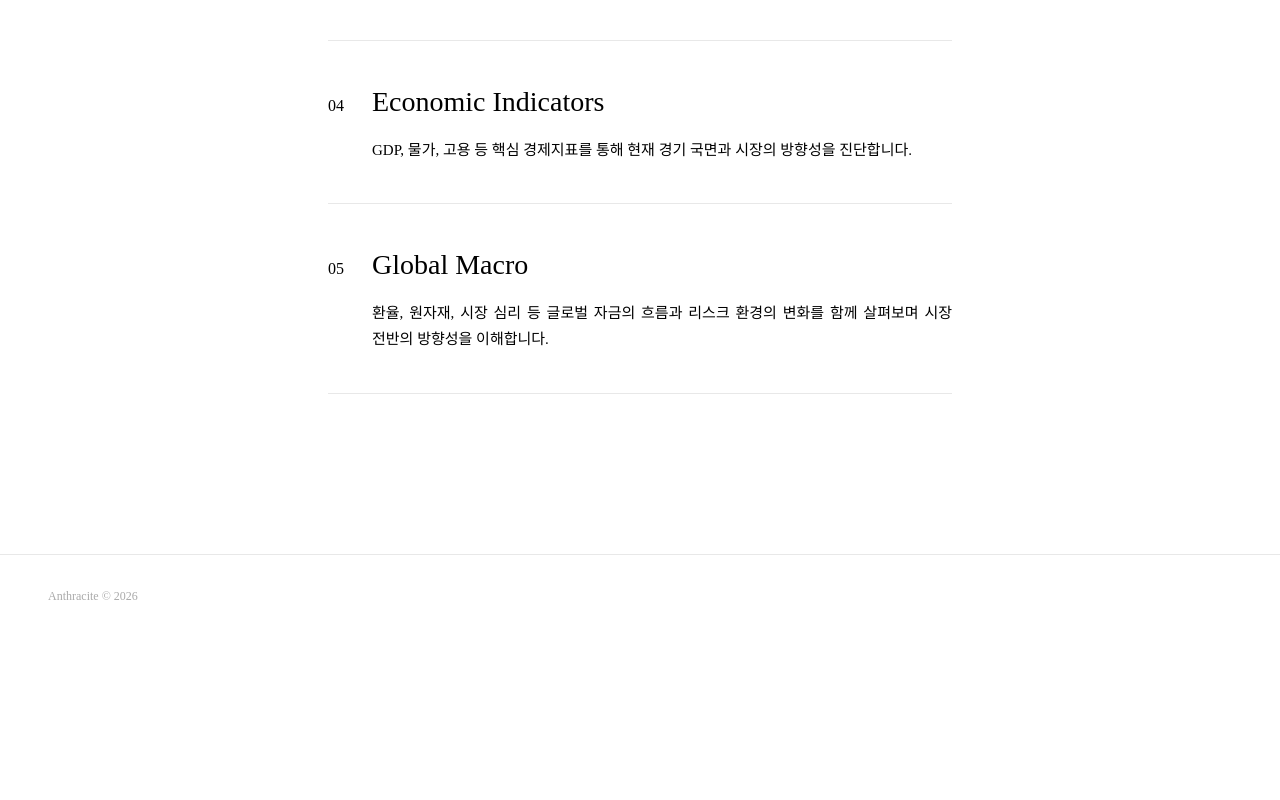
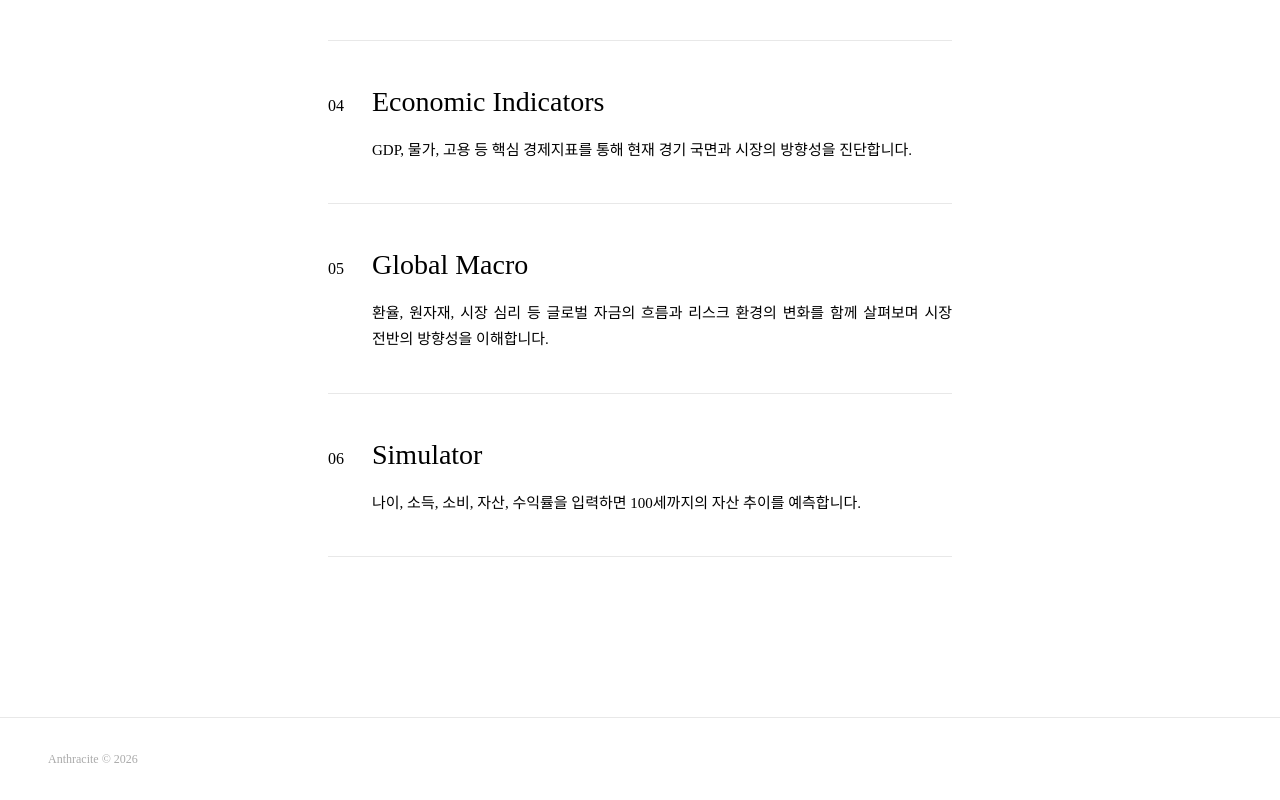
Before and after one commit to negamuster/yechanlee, a React (Vite) app: page / in a window 1280 px wide. Shown: the part 1409-2209 px from the top of the page. Before the commit the page ends 2046 px from the top, so only its background shows below. Built offline with nearby package versions, Linux system fonts and the light colour scheme.

Commit message:
add simulator

```diff
--- a/src/pages/00_Home.tsx
+++ b/src/pages/00_Home.tsx
@@ -31,6 +31,12 @@ const indicators = [
     title: 'Global Macro',
     desc: '환율, 원자재, 시장 심리 등 글로벌 자금의 흐름과 리스크 환경의 변화를 함께 살펴보며 시장 전반의 방향성을 이해합니다.',
     path: '/macro',
+  },
+  {
+   num: '06',
+   title: 'Simulator',
+   desc: '나이, 소득, 소비, 자산, 수익률을 입력하면 100세까지의 자산 추이를 예측합니다.',
+   path: '/simulator',
   },
 ]
 
```
